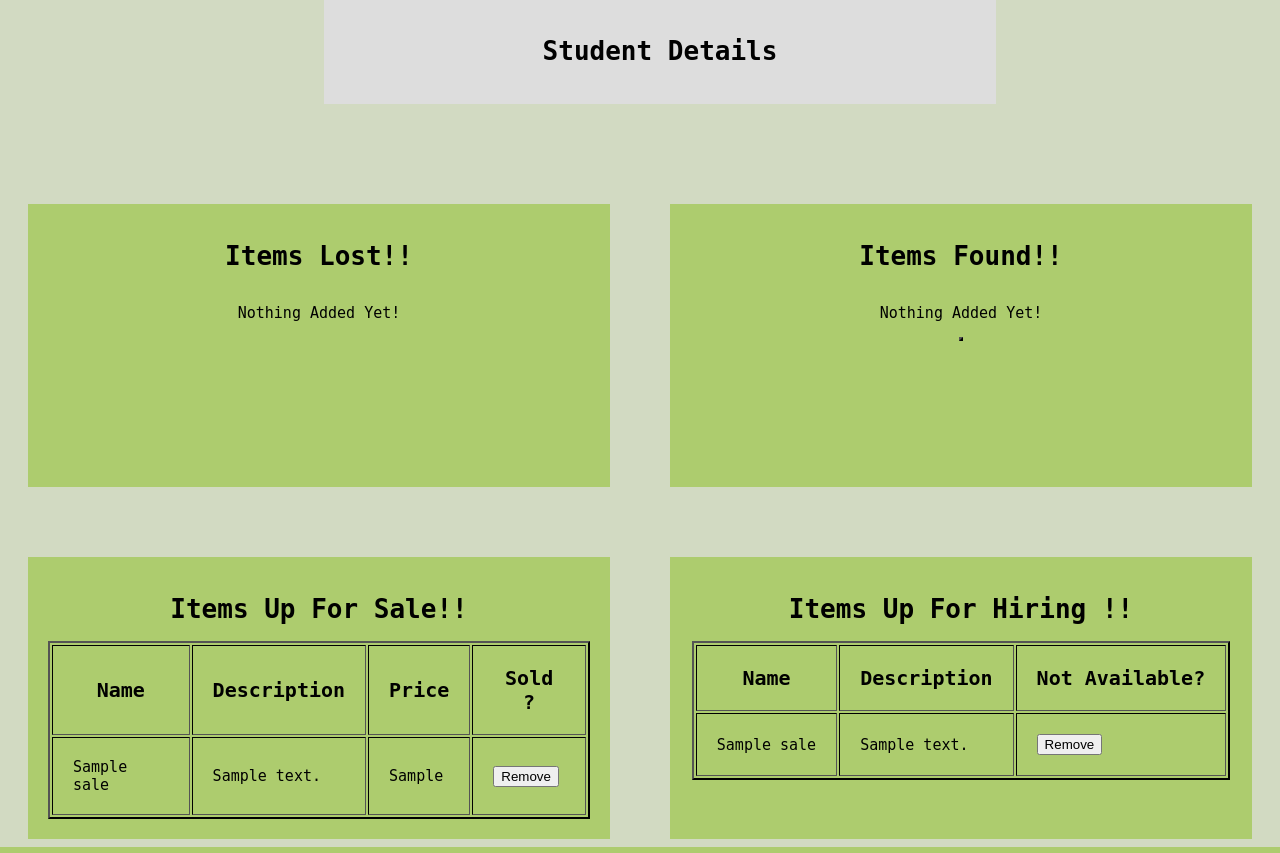
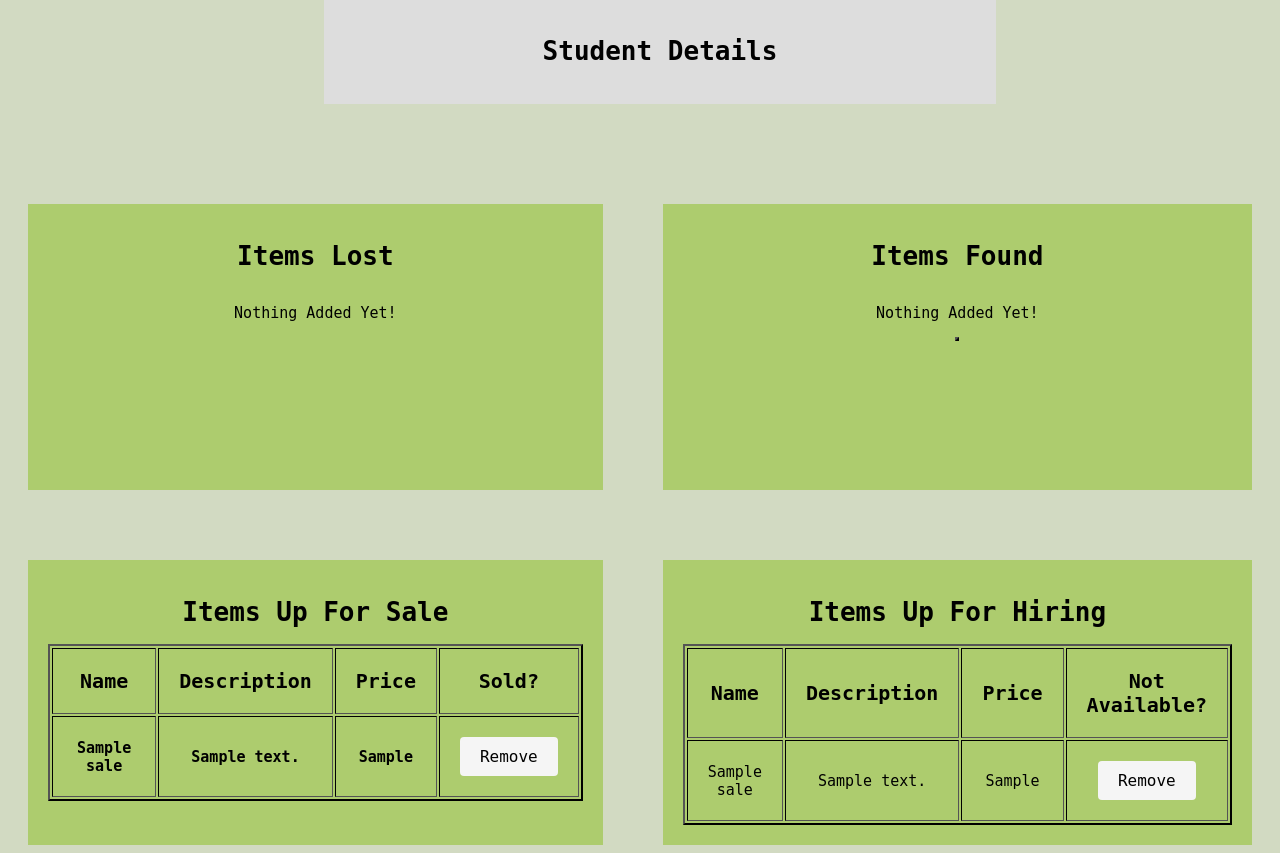
Before and after one commit to hemanth-sunkireddy/ISS_Hackhaton, a Flask app: page /studentProfile.html in a window 1280 px wide. Shown: the part 221-1074 px from the top of the page. Run offline with Flask 3, Linux system fonts and the light colour scheme; tables that the repository leaves empty hold one stand-in row (values such as "Sample post").

Commit message:
Update studentProfile.html

```diff
--- a/templates/studentProfile.html
+++ b/templates/studentProfile.html
@@ -2,7 +2,7 @@
 <html>
 
 <head>
-  <title>Grid Layout Example</title>
+  <title>Profile</title>
   <link rel="stylesheet" href="../static/css/navbar.css">
 </head>
 
@@ -22,6 +22,25 @@
   </ul>
 
   <style>
+    .remove-button {
+      background-color: whitesmoke;
+  color:black;
+  border: none;
+  padding: 10px 20px;
+  text-align: center;
+  text-decoration: none;
+  display: inline-block;
+  font-size: 16px;
+  /* margin: 4px 2px; */
+  cursor: pointer;
+  border-radius: 4px;
+  font-family:monospace;
+}
+
+.remove-button:hover {
+  background-color: #304d5a;
+  color:black;
+}
     body {
       background-color: #D2DAC2;
       overflow-x: hidden;
@@ -47,10 +66,10 @@
 
     <div class="cell"
       style="background-color:#adcc6e;margin-top:50px; margin-right:20px; margin-left:20px;font-family: monospace;">
-      <h1>Items Lost!!</h1>
+      <h1>Items Lost</h1>
       {% if lost %}
       <center>
-        <table border="2" style="border-color:black;" cellpadding="20">
+        <table border="2" style="border-color:black;text-align: center;" cellpadding="20">
           <thead style="font-size:20px;">
             <th>
               Name
@@ -62,18 +81,19 @@
               Description
             </th>
             <th>
-              Already Found ?
+              Already Found?
             </th>
 
           </thead>
           <tbody>
-            <tr>
+            <tr style="align-items:center;font-size:15px;">
               {% for lost in lost %}
-            <tr style="font-size:15px;">
+
               <td>{{ lost[0] }}</td>
               <td>{{ lost[1] }}</td>
               <td>{{ lost[2] }}</td>
-              <td><button class="remove-button" onclick="removeLost('{{ lost[0] }}')">Remove</button></td>
+
+              <td><button class=" button remove-button" onclick="removeLost('{{ lost[0] }}')">Remove</button></td>
 
             </tr>
             {% endfor %}
@@ -90,9 +110,9 @@
 
     <div class="cell"
       style="background-color:#adcc6e; margin-top:50px; margin-right:20px; margin-left:20px;font-family: monospace;">
-      <h1>Items Found!!</h1>
+      <h1>Items Found</h1>
       <center>
-        <table border="2" style="border-color:black;" cellpadding="20">
+        <table border="2" style="border-color:black;text-align: center;" cellpadding="20">
           {% if found %}
           <thead style="font-size:20px;">
             <th>
@@ -105,16 +125,16 @@
               Description
             </th>
             <th>
-              Reached the Owner ?
+              Reached The Owner?
             </th>
           </thead>
           <tbody>
             {% for found in found %}
-            <tr style="font-size:15px;">
+            <tr style="align-items:center;font-size:15px;">
               <td>{{ found[0] }}</td>
               <td>{{ found[1] }}</td>
               <td>{{ found[2] }}</td>
-              <td><button class="remove-button" onclick="removeLost('{{ found[0] }}')">Remove</button></td>
+              <td><button class="button remove-button" onclick="removeLost('{{ found[0] }}')">Remove</button></td>
 
             </tr>
             {% endfor %}
@@ -130,9 +150,9 @@
 
     <div class="cell"
       style="background-color:#adcc6e; margin-top:50px; margin-right:20px; margin-left:20px;font-family: monospace;">
-      <h1>Items Up For Sale!!</h1>
+      <h1>Items Up For Sale<h1>
       <center>
-        <table border="2" style="border-color:black;" cellpadding="20">
+        <table border="2" style="border-color:black;text-align: center;" cellpadding="20">
           {% if sell %}
           <thead style="font-size:20px;">
             <th>
@@ -145,16 +165,16 @@
               Price
             </th>
             <th>
-              Sold ?
+              Sold?
             </th>
           </thead>
           <tbody>
             {% for sell in sell %}
-            <tr style="font-size:15px;">
+            <tr style="align-items:center;font-size:15px;">
               <td>{{ sell[0] }}</td>
               <td>{{ sell[1] }}</td>
               <td>{{ sell[2] }}</td>
-              <td><button class="remove-button" onclick="removeSell('{{ sell[0] }}')">Remove</button></td>
+              <td><button class="button remove-button" onclick="removeSell('{{ sell[0] }}')">Remove</button></td>
             </tr>
             {% endfor %}
             </tr>
@@ -172,11 +192,11 @@
     <div class="cell"
       style="background-color:#adcc6e;margin-top:50px; margin-right:20px; margin-left:20px;font-family: monospace;">
       <h1>
-        Items Up For Hiring !!
+        Items Up For Hiring
       </h1>
       {% if buy %}
       <center>
-        <table border="2" style="border-color:black;" cellpadding="20">
+        <table border="2" style="border-color:black;text-align: center;" cellpadding="20">
           <thead style="font-size:20px;">
             <th>
               Name
@@ -185,15 +205,19 @@
               Description
             </th>
             <th>
+              Price
+            </th>
+            <th>
               Not Available?
             </th>
           </thead>
           <tbody>
             {% for buy in buy %}
-            <tr style="font-size:15px;">
+            <tr style="align-items:center;font-size:15px;">
               <td>{{ buy[0] }}</td>
               <td>{{ buy[1] }}</td>
-              <td><button class="remove-button" onclick="removeSell('{{ buy[0] }}')">Remove</button></td>
+              <td>{{ buy[2] }}</td>
+              <td><button class="button remove-button" onclick="removeSell('{{ buy[0] }}')">Remove</button></td>
             </tr>
             {% endfor %}
 
@@ -207,6 +231,7 @@
       {% endif %}
       </table>
     </div>
+
 
 
 
@@ -251,6 +276,24 @@
       });
   }
 
+  function removeSellLend(name) {
+    fetch('/remove-from-sell-lend', {
+      method: 'POST',
+      headers: {
+        'Content-Type': 'application/json'
+      },
+      body: JSON.stringify({
+        'name': name
+      })
+    })
+    .then(function(response) {
+
+      location.reload();
+    })
+    .catch(function(error) {
+      console.error('hiiiii', error);
+    });
+  }
 
 </script>
 
```
